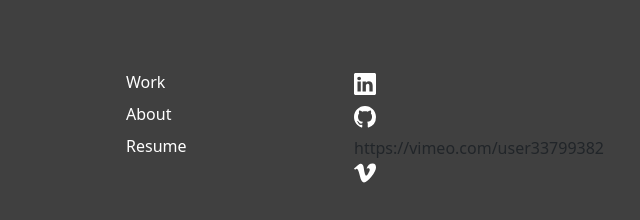
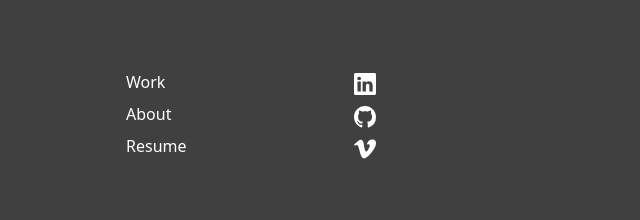
Before and after one commit to BracketNerd101/green-saber, a plain HTML site: page billing-app.html in a window 1280 px wide. Shown: the part 5863-6083 px from the top of the page, 640-1280 px from the left. Drawn offline with nearby package versions, Linux system fonts and the light colour scheme.

Commit message:
updated links

```diff
--- a/billing-app.html
+++ b/billing-app.html
@@ -202,25 +202,28 @@
                 <ul class="nav flex-column">
                     <li class="nav-item mb-2"><a href="index.html" class="nav-link p-0 text-white">Work</a></li>
                     <li class="nav-item mb-2"><a href="about.html" class="nav-link p-0 text-white">About</a></li>
-                <li class="nav-item mb-2"><a href="Arthur_Edwards_resume_2021.pdf" class="nav-link p-0 text-white">Resume</a></li>
+                    <li class="nav-item mb-2"><a href="Arthur_Edwards_resume_2021.pdf"
+                            class="nav-link p-0 text-white">Resume</a></li>
                 </ul>
             </div>
 
             <div class="col mb-3">
                 <ul class="nav flex-column">
-                <li class="nav-item mb-2"><a href="https://www.linkedin.com/in/arthur-edwards-40170919/" target="_blank" class="nav-link p-0 text-white"><svg xmlns="http://www.w3.org/2000/svg" width="22" height="22" fill="currentColor" class="bi bi-linkedin"
-                    viewBox="0 0 16 16">
+                    <li class="nav-item mb-2"><a href="https://www.linkedin.com/in/arthur-edwards-40170919/" target="_blank"
+                            class="nav-link p-0 text-white"><svg xmlns="http://www.w3.org/2000/svg" width="22" height="22"
+                                fill="currentColor" class="bi bi-linkedin" viewBox="0 0 16 16">
                                 <path
                                     d="M0 1.146C0 .513.526 0 1.175 0h13.65C15.474 0 16 .513 16 1.146v13.708c0 .633-.526 1.146-1.175 1.146H1.175C.526 16 0 15.487 0 14.854V1.146zm4.943 12.248V6.169H2.542v7.225h2.401zm-1.2-8.212c.837 0 1.358-.554 1.358-1.248-.015-.709-.52-1.248-1.342-1.248-.822 0-1.359.54-1.359 1.248 0 .694.521 1.248 1.327 1.248h.016zm4.908 8.212V9.359c0-.216.016-.432.08-.586.173-.431.568-.878 1.232-.878.869 0 1.216.662 1.216 1.634v3.865h2.401V9.25c0-2.22-1.184-3.252-2.764-3.252-1.274 0-1.845.7-2.165 1.193v.025h-.016a5.54 5.54 0 0 1 .016-.025V6.169h-2.4c.03.678 0 7.225 0 7.225h2.4z" />
                             </svg></a></li>
-                <li class="nav-item mb-2"><a href="https://github.com/BracketNerd101" class="nav-link p-0 text-white"><svg xmlns="http://www.w3.org/2000/svg" width="22" height="22" fill="currentColor" class="bi bi-github"
-                    viewBox="0 0 16 16">
+                    <li class="nav-item mb-2"><a href="https://github.com/BracketNerd101"
+                            class="nav-link p-0 text-white"><svg xmlns="http://www.w3.org/2000/svg" width="22" height="22"
+                                fill="currentColor" class="bi bi-github" viewBox="0 0 16 16">
                                 <path
                                     d="M8 0C3.58 0 0 3.58 0 8c0 3.54 2.29 6.53 5.47 7.59.4.07.55-.17.55-.38 0-.19-.01-.82-.01-1.49-2.01.37-2.53-.49-2.69-.94-.09-.23-.48-.94-.82-1.13-.28-.15-.68-.52-.01-.53.63-.01 1.08.58 1.23.82.72 1.21 1.87.87 2.33.66.07-.52.28-.87.51-1.07-1.78-.2-3.64-.89-3.64-3.95 0-.87.31-1.59.82-2.15-.08-.2-.36-1.02.08-2.12 0 0 .67-.21 2.2.82.64-.18 1.32-.27 2-.27.68 0 1.36.09 2 .27 1.53-1.04 2.2-.82 2.2-.82.44 1.1.16 1.92.08 2.12.51.56.82 1.27.82 2.15 0 3.07-1.87 3.75-3.65 3.95.29.25.54.73.54 1.48 0 1.07-.01 1.93-.01 2.2 0 .21.15.46.55.38A8.012 8.012 0 0 0 16 8c0-4.42-3.58-8-8-8z" />
                             </svg></a></li>
-                https://vimeo.com/user33799382
-                <li class="nav-item mb-2"><a href="https://vimeo.com/user33799382" target="_blank" class="nav-link p-0 text-white"><svg xmlns="http://www.w3.org/2000/svg" width="22" height="22" fill="currentColor" class="bi bi-vimeo"
-                    viewBox="0 0 16 16">
+                    <li class="nav-item mb-2"><a href="https://vimeo.com/user33799382" target="_blank"
+                            class="nav-link p-0 text-white"><svg xmlns="http://www.w3.org/2000/svg" width="22" height="22"
+                                fill="currentColor" class="bi bi-vimeo" viewBox="0 0 16 16">
                                 <path
                                     d="M15.992 4.204c-.071 1.556-1.158 3.687-3.262 6.393-2.175 2.829-4.016 4.243-5.522 4.243-.933 0-1.722-.861-2.367-2.583L3.55 7.523C3.07 5.8 2.556 4.94 2.007 4.94c-.118 0-.537.253-1.254.754L0 4.724a209.56 209.56 0 0 0 2.334-2.081c1.054-.91 1.845-1.388 2.373-1.437 1.243-.123 2.01.728 2.298 2.553.31 1.968.526 3.19.646 3.666.36 1.631.756 2.446 1.186 2.445.334 0 .836-.53 1.508-1.587.671-1.058 1.03-1.863 1.077-2.415.096-.913-.263-1.37-1.077-1.37a3.022 3.022 0 0 0-1.185.261c.789-2.573 2.291-3.825 4.508-3.756 1.644.05 2.419 1.117 2.324 3.2z" />
                             </svg></a></li>
```
Also changed, not shown: about.html (+1 -1 lines), glados-lib.html (+0 -1 lines), index.html (+0 -1 lines). Lines whose indentation alone changed are shown as unchanged.
